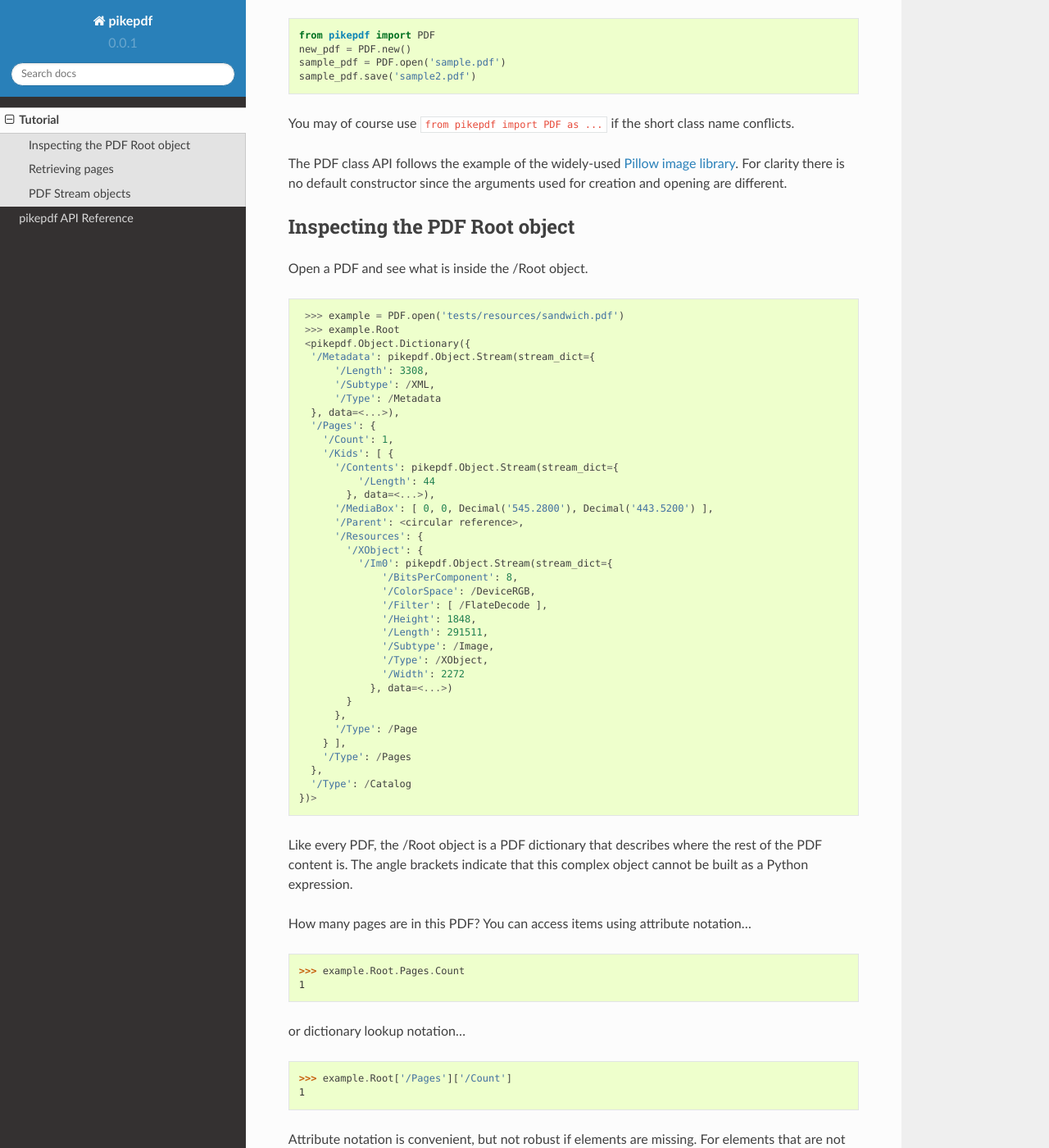
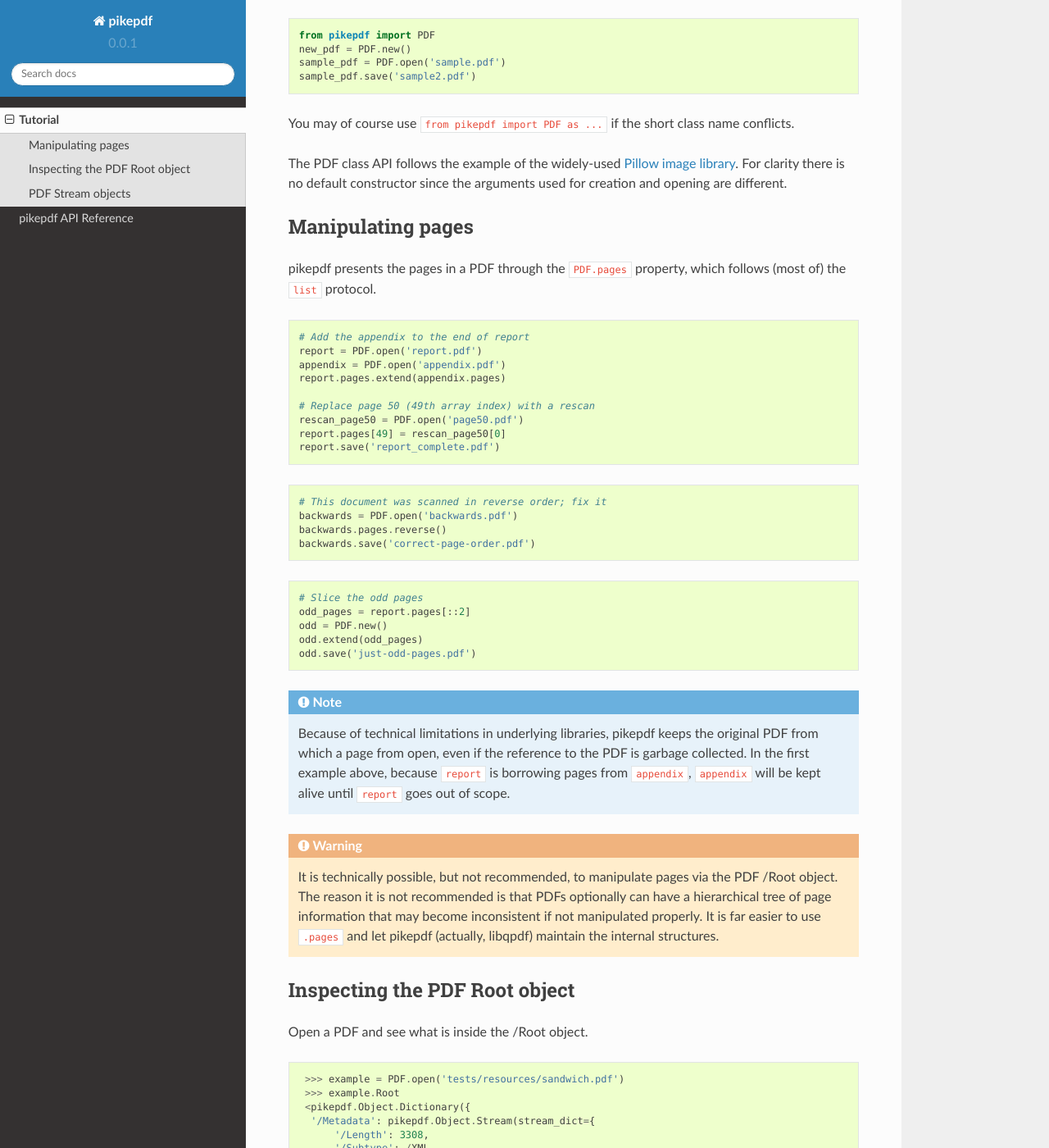
Before and after one commit to pikepdf/pikepdf, a Sphinx documentation site: the page built from docs/tutorial.rst, in a window 1280 px wide and 1400 px high, scrolled down 211 px. Shown: the whole window at 82% size. Built offline with Sphinx 7.4.7 and the Read the Docs theme 2.0.0, drawn with Linux system fonts in a browser that asks for light colours; some of the changed text lies outside the part shown.

Commit message:
Extend tutorial: manip pages

```diff
--- a/docs/tutorial.rst
+++ b/docs/tutorial.rst
@@ -20,8 +20,58 @@
 there is no default constructor since the arguments used for creation and
 opening are different.
 
+Manipulating pages
+------------------
+
+pikepdf presents the pages in a PDF through the ``PDF.pages`` property, which
+follows (most of) the ``list`` protocol.
+
+.. code-block:: python
+
+   # Add the appendix to the end of report
+   report = PDF.open('report.pdf')
+   appendix = PDF.open('appendix.pdf')
+   report.pages.extend(appendix.pages)
+
+   # Replace page 50 (49th array index) with a rescan
+   rescan_page50 = PDF.open('page50.pdf')
+   report.pages[49] = rescan_page50[0]
+   report.save('report_complete.pdf')
+
+.. code-block:: python
+
+   # This document was scanned in reverse order; fix it
+   backwards = PDF.open('backwards.pdf')
+   backwards.pages.reverse()
+   backwards.save('correct-page-order.pdf')
+
+.. code-block:: python
+
+   # Slice the odd pages
+   odd_pages = report.pages[::2]
+   odd = PDF.new()
+   odd.extend(odd_pages)
+   odd.save('just-odd-pages.pdf')
+
+.. note::
+
+   Because of technical limitations in underlying libraries, pikepdf keeps the
+   original PDF from which a page from open, even if the reference to the PDF
+   is garbage collected. In the first example above, because ``report`` is
+   borrowing pages from ``appendix``, ``appendix`` will be kept alive until
+   ``report`` goes out of scope.
+
+.. warning::
+
+   It is technically possible, but not recommended, to manipulate pages via
+   the PDF /Root object. The reason it is not recommended is that PDFs
+   optionally can have a hierarchical tree of page information that may become
+   inconsistent if not manipulated properly. It is far easier to use ``.pages``
+   and let pikepdf (actually, libqpdf) maintain the internal structures.
+
+
 Inspecting the PDF Root object
---------------------------
+------------------------------
 
 Open a PDF and see what is inside the /Root object.
 
@@ -93,20 +143,6 @@
 that key. For the rare PDF keys that don't follow this convention, you
 must use standard dictionary notation.
 
-Retrieving pages
-----------------
-
-The /Root object provides data on the overall document, and it exposes pages.
-However, sometimes PDFs organize their pages in a complex hierarchy. Because
-this isn't always present, code that manipulates pages through the /Root
-object will be fragile.
-
-Instead, use the :attr:`pikepdf.PDF.pages` accessor.
-
-.. code-block:: python
-
-   >>> example.pages[0]
-
 
 PDF Stream objects
 ------------------
```
